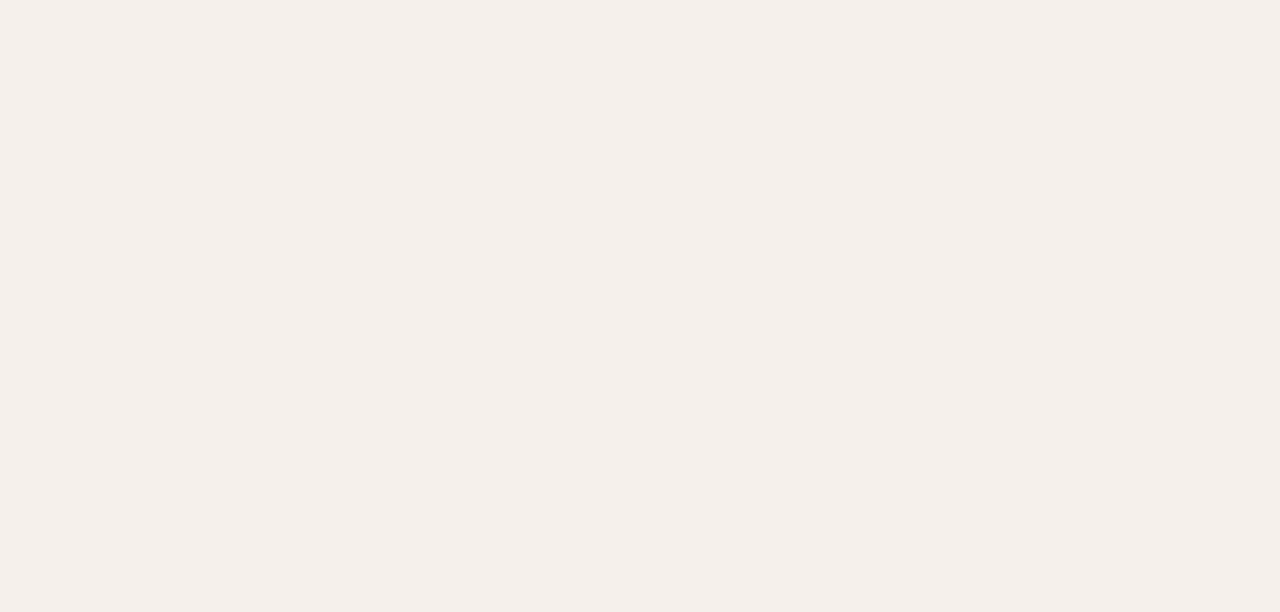
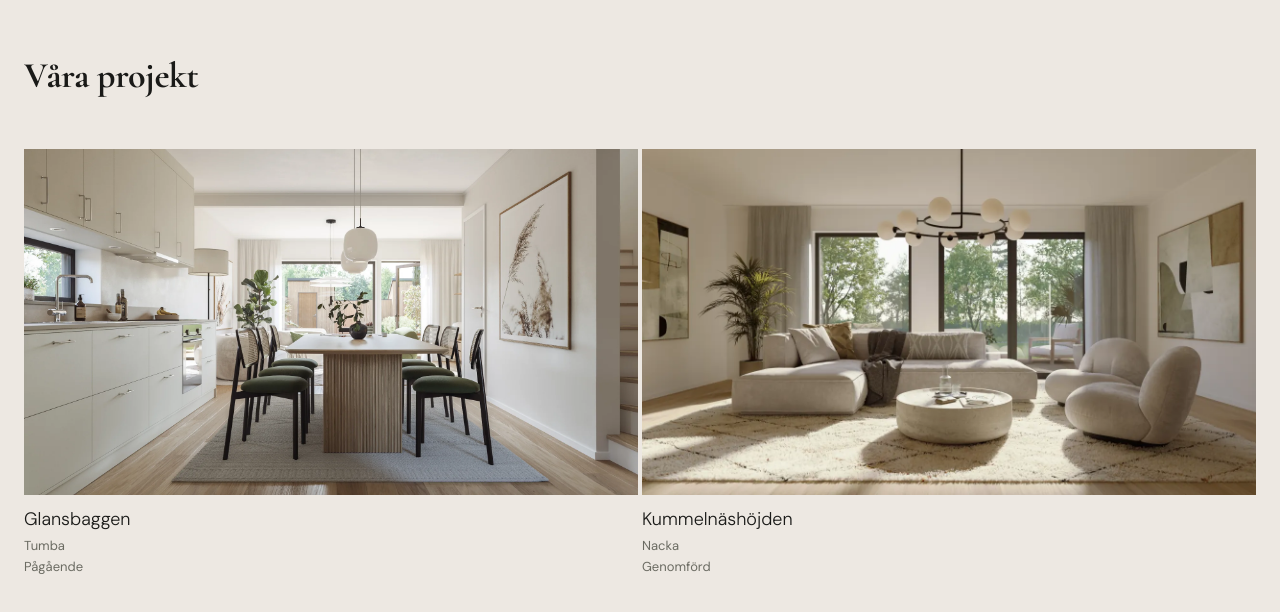
Before and after one commit to SebastianKullander9/lewa-bostad-redesign, a Next.js app: page / in a window 1280 px wide. Shown: the part 1552-2164 px from the top of the page. Before the commit the page ends 1542 px from the top, so only its background shows below. Built offline with nearby package versions, Linux system fonts and the light colour scheme.

Commit message:
add CTA our projects section

```diff
--- a/app/page.tsx
+++ b/app/page.tsx
@@ -1,11 +1,13 @@
 import Hero from "@/components/sections/hero/page";
 import Intro from "@/components/sections/intro/Intro";
+import ProjectCTA from "@/components/sections/projectCTA/ProjectCTA";
 
 export default function Home() {
     return (
         <>
             <Hero />
             <Intro />
+            <ProjectCTA />
         </>
     );
 }
--- a/app/styles/base.css
+++ b/app/styles/base.css
@@ -43,7 +43,7 @@
     }
 
     .text-h2 {
-        @apply font-heading text-[26px] lg:text-[36px] leading-[1.2] tracking-[-0.01em] font-light;
+        @apply font-heading text-[26px] lg:text-[36px] leading-[1.2] tracking-[-0.01em] font-bold;
     }
 
     .text-h3 {
@@ -80,6 +80,10 @@
         @apply bg-surface text-primary;
     }
 
+    .section-surface2 {
+        @apply bg-surface2 text-primary;
+    }
+
     @layer utilities {
         .h-section {
             height: calc(100vh - var(--header-height));
--- /dev/null
+++ b/components/sections/projectCTA/ProjectCTA.tsx
@@ -0,0 +1,32 @@
+import ProjectCard from "./ProjectCard";
+import { projectCTAData } from "./data";
+
+/*
+TODO:
+- Add link to article
+- Add hover effects to article
+- Handle images correcly (fill, sizes) etc
+- WCAG for links
+*/
+
+export default function ProjectCTA() {
+    return (
+        <section className="section-surface2 w-full text-text">
+            <div className="base-x-p py-3xl w-full grid grid-cols-12 gap-xs">
+                <div className="col-span-12">
+                    <h2 className="text-h2 mb-2xl">Våra projekt</h2>
+                </div>
+                {projectCTAData.map((item, index) => (
+                    <div key={index} className="col-span-6 relative">
+                        <ProjectCard
+                            title={item.title}
+                            location={item.location}
+                            status={item.status}
+                            image={item.image}
+                        />
+                    </div>
+                ))}
+            </div>
+        </section>
+    );
+}
--- /dev/null
+++ b/components/sections/projectCTA/ProjectCard.tsx
@@ -0,0 +1,26 @@
+import Image from "next/image";
+import { StaticImageData } from "next/image";
+
+interface ProjectCardProps {
+    title: string;
+    location: string;
+    status: string;
+    image: StaticImageData;
+}
+
+export default function ProjectCard({ title, location, status, image }: ProjectCardProps) {
+    return (
+        <article className="flex flex-col gap-sm">
+            <Image
+                src={image}
+                alt={`Lewa Bostads projekt ${title} i ${location}`}
+                className="object-cover"
+            />
+            <div>
+                <p className="text-lead text-text">{title}</p>
+                <p className="text-small text-text-muted">{location}</p>
+                <p className="text-small text-text-muted">{status}</p>
+            </div>
+        </article>
+    );
+}
--- /dev/null
+++ b/components/sections/projectCTA/data.ts
@@ -0,0 +1,17 @@
+import glansbaggen from "@/public/projectCTA/glansbaggen.webp";
+import kummelnashojden from "@/public/projectCTA/kummelnashojden.webp";
+
+export const projectCTAData = [
+    {
+        title: "Glansbaggen",
+        location: "Tumba",
+        status: "Pågående",
+        image: glansbaggen,
+    },
+    {
+        title: "Kummelnäshöjden",
+        location: "Nacka",
+        status: "Genomförd",
+        image: kummelnashojden,
+    },
+];
```
Also changed, not shown: public/projectCTA/glansbaggen.webp (added), public/projectCTA/kummelnashojden.webp (added).
